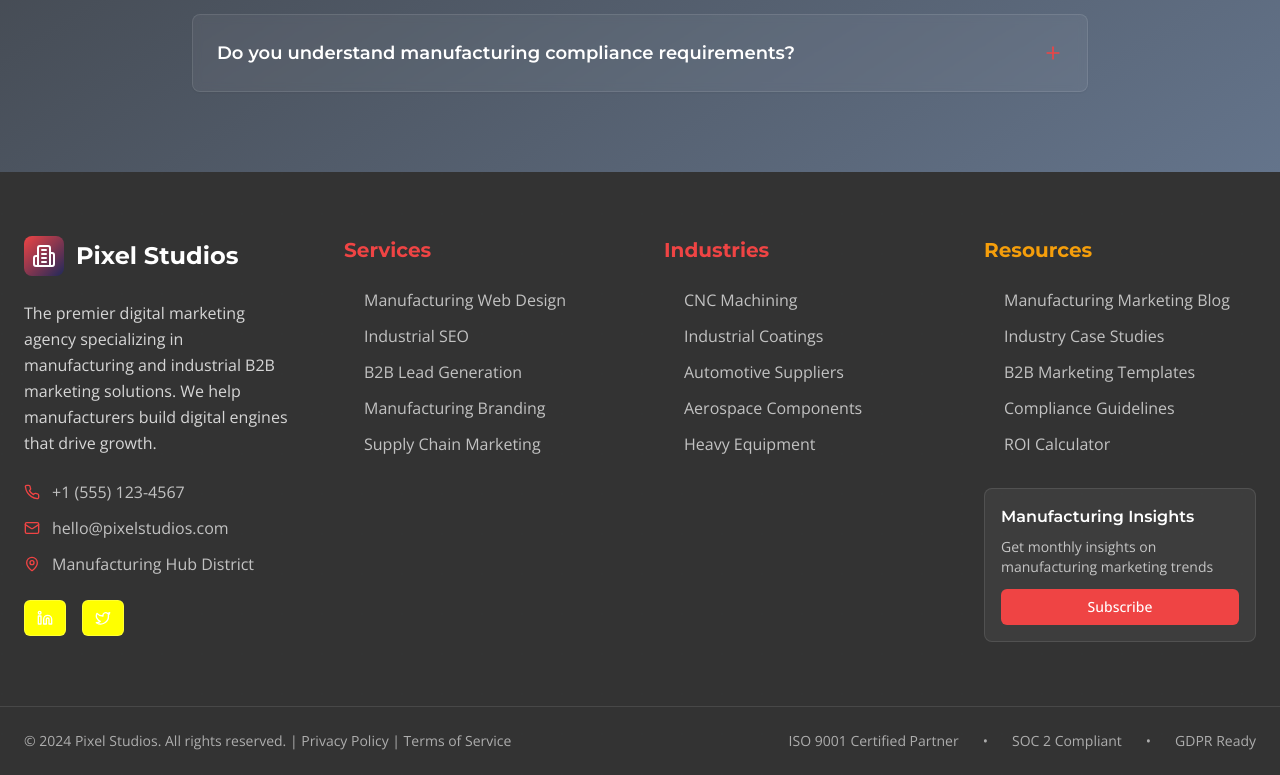
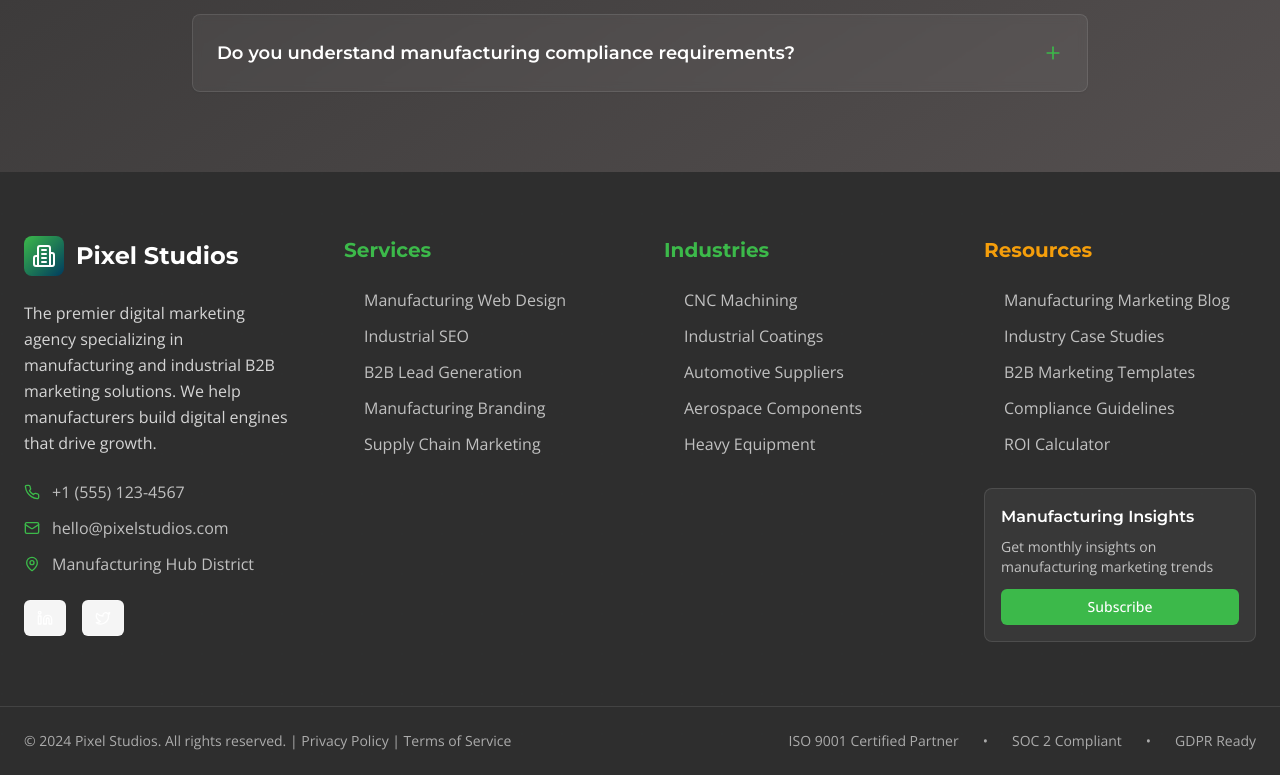
Before and after one commit to arun-pixel123/industrial-growth-forge, a React (Vite) app: page / in a window 1280 px wide. Shown: the part 6575-7350 px from the top of the page. Built offline with nearby package versions, Linux system fonts and the light colour scheme.

Commit message:
Update color scheme
Update the landing page's color scheme according to the provided specifications, including body background, primary and secondary button colors, and general text/link colors.

```diff
--- a/src/index.css
+++ b/src/index.css
@@ -8,33 +8,33 @@
 
 @layer base {
   :root {
-    --background: 255 255 255;
-    --foreground: 51 51 51;
+    --background: 0 0% 96%; /* rgb(245, 245, 245) */
+    --foreground: 0 3% 32%; /* rgb(84, 79, 79) */
 
-    --card: 255 255 255;
-    --card-foreground: 51 51 51;
+    --card: 0 0% 100%;
+    --card-foreground: 0 3% 32%;
 
-    --popover: 255 255 255;
-    --popover-foreground: 51 51 51;
+    --popover: 0 0% 100%;
+    --popover-foreground: 0 3% 32%;
 
-    --primary: 31 41 90; /* dark blue */
-    --primary-foreground: 255 255 255;
+    --primary: 203 100% 19%; /* rgb(0, 59, 95) */
+    --primary-foreground: 0 0% 100%;
 
-    --secondary: 248 250 252;
-    --secondary-foreground: 51 51 51;
+    --secondary: 127 51% 48%; /* rgb(60, 185, 74) */
+    --secondary-foreground: 0 0% 100%;
 
-    --muted: 248 250 252;
-    --muted-foreground: 100 116 139;
+    --muted: 0 0% 96%;
+    --muted-foreground: 0 3% 32%;
 
-    --accent: 239 68 68; /* red-orange accent */
-    --accent-foreground: 255 255 255;
+    --accent: 127 51% 48%; /* green */
+    --accent-foreground: 0 0% 100%;
 
-    --destructive: 239 68 68; /* red-orange */
-    --destructive-foreground: 255 255 255;
+    --destructive: 203 100% 19%;
+    --destructive-foreground: 0 0% 100%;
 
-    --border: 226 232 240;
-    --input: 248 250 252;
-    --ring: 31 41 90;
+    --border: 0 0% 90%;
+    --input: 0 0% 96%;
+    --ring: 203 100% 19%;
 
     --radius: 0.5rem;
   }
--- a/tailwind.config.ts
+++ b/tailwind.config.ts
@@ -54,12 +54,12 @@ export default {
 					foreground: 'hsl(var(--card-foreground))'
 				},
 				// Updated Color Palette
-				'industrial-blue': '#1F295A',
-				'machinery-orange': '#EF4444',
-				'engine-gray': '#333333',
-				'steel-gray': '#64748B',
-				'factory-white': '#FFFFFF',
-				'precision-teal': '#EF4444',
+				'industrial-blue': '#003B5F', // rgb(0, 59, 95)
+				'machinery-orange': '#3CB94A', // rgb(60, 185, 74) - green
+				'engine-gray': '#2E2E2E', // rgb(46, 46, 46)
+				'steel-gray': '#544F4F', // rgb(84, 79, 79)
+				'factory-white': '#F5F5F5', // rgb(245, 245, 245)
+				'precision-teal': '#3CB94A', // green for accent
 				'warning-yellow': '#F59E0B',
 			},
 			borderRadius: {
```
